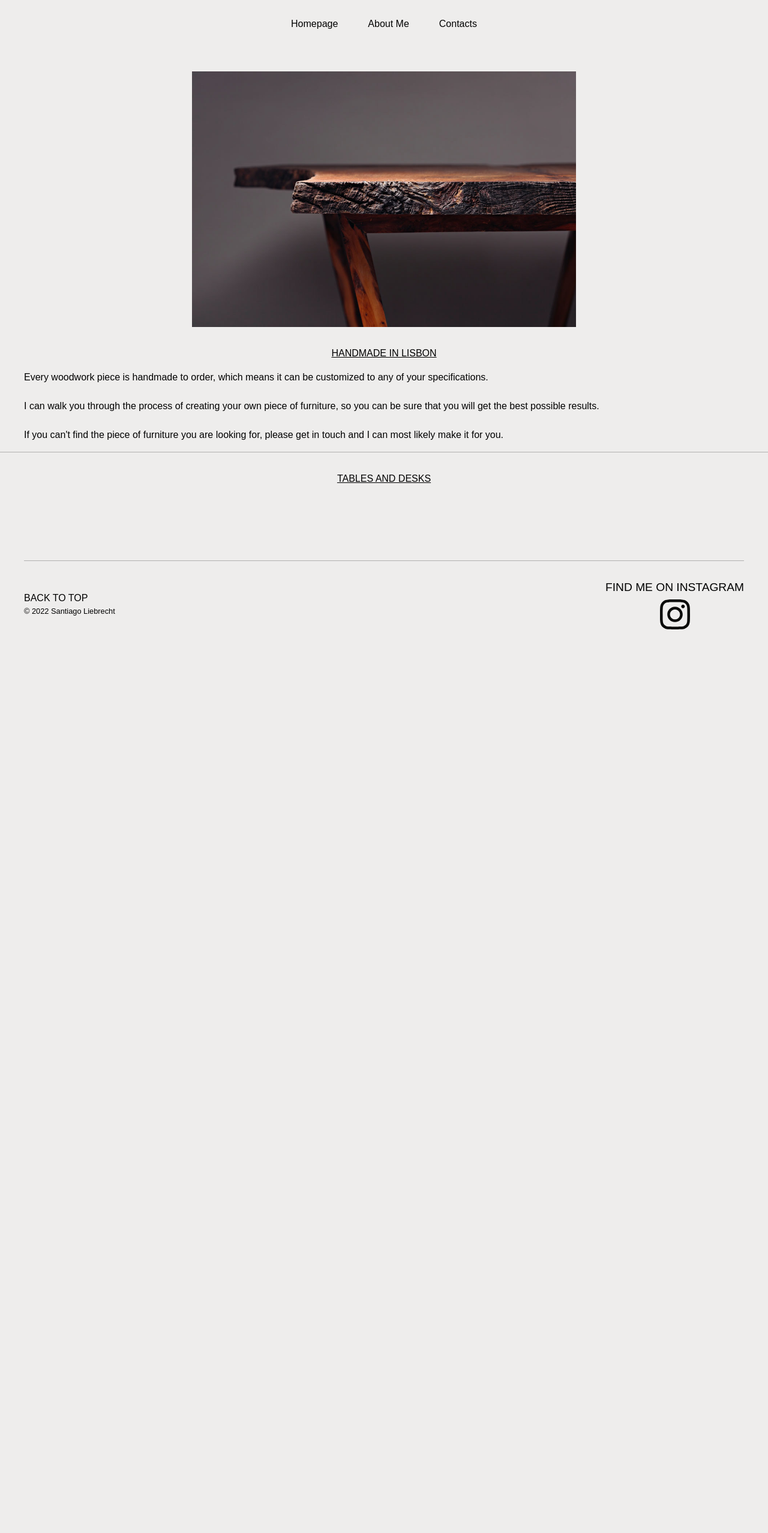
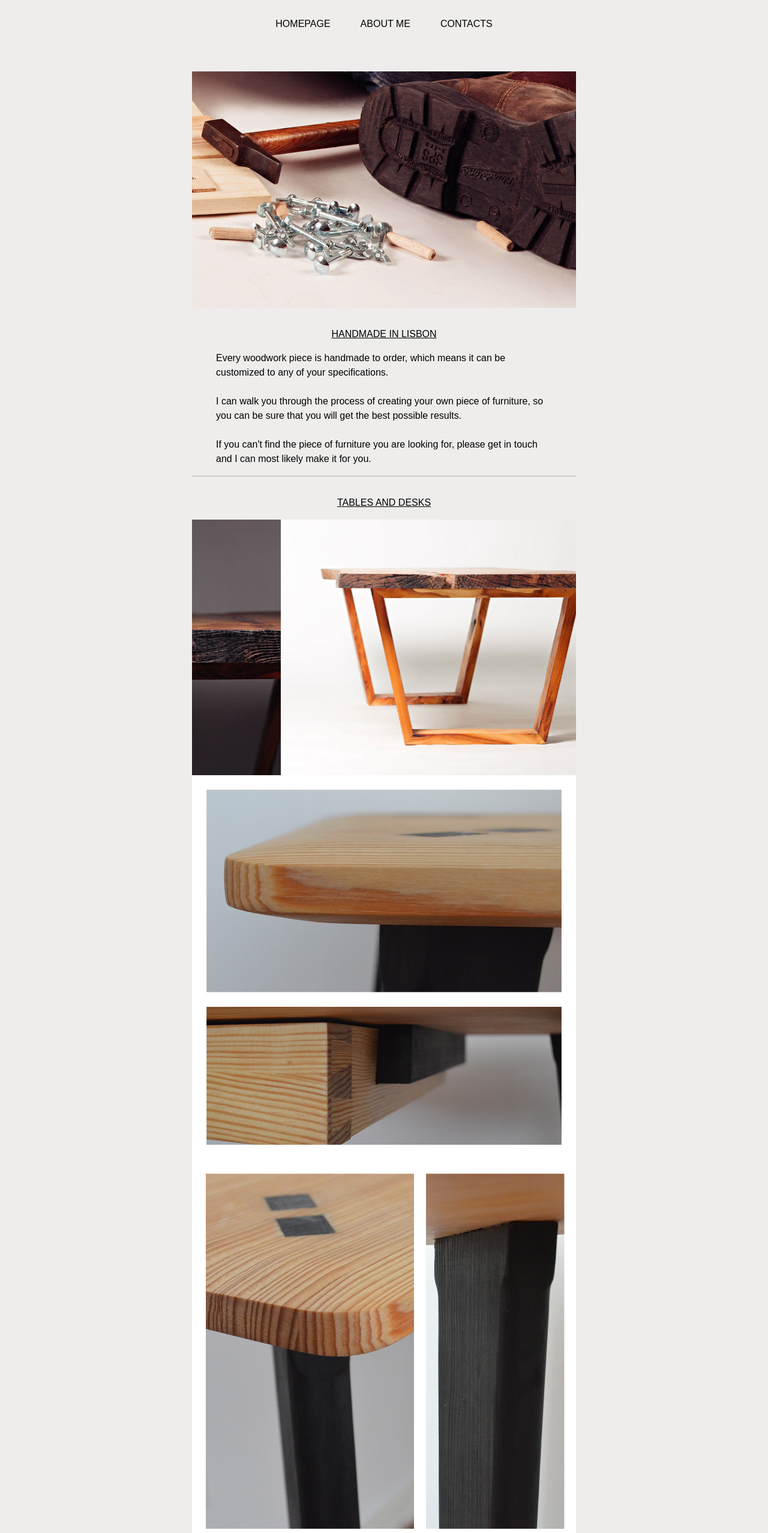
Before and after one commit to santilieb/WCS-checkpoint4-furniture-website, a React (Create React App) app in the folder frontend/: page / in a window 1280 px wide. Shown: the part 131-2686 px from the top of the page at 60% size. Before the commit the page ends 1257 px from the top, so only its background shows below. Built offline with nearby package versions, Linux system fonts and the light colour scheme.

Commit message:
Added styling

```diff
--- a/frontend/src/components/About.css
+++ b/frontend/src/components/About.css
@@ -19,7 +19,7 @@
     color: #f5822a;
 }
 
-@media only screen and (min-width: 1024px) {
+/* @media only screen and (min-width: 1024px) {
     .carousel-container {
         width: 50% !important;
         margin-left: 25% !important;
@@ -33,5 +33,5 @@
     .about-text-container div {
         width: 50% !important;
         margin-left: 25% !important;
-    }
-}
+    } */
+/* } */
--- a/frontend/src/components/Contact.css
+++ b/frontend/src/components/Contact.css
@@ -26,7 +26,7 @@
     }
 
     .contact-right-side img {
-        width: 75%;
+
         margin-top: 40px;
     }
 
--- a/frontend/src/components/Footer.css
+++ b/frontend/src/components/Footer.css
@@ -79,6 +79,7 @@ p {
     margin-bottom: 0 !important;
 }
 
+/*
 @media only screen and (min-width: 1024px) {
 
     .footer-container {
@@ -109,4 +110,4 @@ p {
     .footer-2-flex {
         gap: 140px;
     }
-}
+} */
--- a/frontend/src/components/Homepage.css
+++ b/frontend/src/components/Homepage.css
@@ -9,3 +9,18 @@
     padding-left: 40px;
     padding-right: 40px;
 }
+
+.cabinets-section {
+    height: 535px;
+}
+
+@media only screen and (min-width: 1024px) {
+    main {
+        width: 50% !important;
+        margin-left: 25% !important;
+    }
+
+    .cabinets-section {
+        height: 999px;
+    }
+}
--- a/frontend/src/components/Homepage.jsx
+++ b/frontend/src/components/Homepage.jsx
@@ -24,10 +24,12 @@ import stool_4 from '../images/stool-4.png';
 import table_1 from '../images/table-1.png';
 import table_2 from '../images/table-2.png';
 import table_3 from '../images/table-3.png';
+import shoe_hammer from '../images/shoe_hammer.jpg';
 import Carousel from 'react-bootstrap/Carousel';
 import './Homepage.css';
 
 const chestnut = [chestnut_table_1, chestnut_table_2, chestnut_table_3, chestnut_table_4, chestnut_table_5];
+const cabinets = [cabinet_1, cabinet_2, cabinet_3, cabinet_4, cabinet_5];
 
 function Swiper({ img }) {
     return (
@@ -49,9 +51,11 @@ function Swiper({ img }) {
 function Homepage() {
     return (
         <main className="homepage">
-            <div className="carousel-container">
-                <Swiper img={chestnut} />
-            </div>
+            <img
+                className="d-block w-100"
+                src={shoe_hammer}
+                alt={`Desktop_2`}
+            />
             <div className="homepage-description">
                 <u>HANDMADE IN LISBON</u>
             </div>
@@ -71,7 +75,66 @@ function Homepage() {
             <div className="homepage-description">
                 <u>TABLES AND DESKS</u>
             </div>
+            <div className="">
+                <Swiper img={chestnut} />
+            </div>
+            <div className="desktop-container">
+                <img
+                    className="d-block w-100"
+                    src={desktop_1}
+                    alt={`Desktop_1`}
+                />
+                <img
+                    className="d-block w-100"
+                    src={desktop_2}
+                    alt={`Desktop_2`}
+                />
+            </div>
+            <hr />
+            <div className="homepage-description">
+                <u>CHAIRS AND STOOLS</u>
+            </div>
+            <div className="chairs-stools-container">
+                <div className="chairs-container">
+                    <img
+                        className="d-block w-100"
+                        src={chair_4}
+                        alt={`Chair_4`}
+                    />
+                    <img
+                        className="d-block w-100"
+                        src={chair_2}
+                        alt={`Chair_2`}
+                    />
+                    <img
+                        className="d-block w-100"
+                        src={chair_3}
+                        alt={`Chair_3`}
+                    />
+                </div>
+                <div className="stools-container">
+                    <img
+                        className="d-block w-100"
+                        src={stool_3}
+                        alt={`Stool_3`}
+                    />
+                    <img
+                        className="d-block w-100"
+                        src={stool_1}
 
+                        alt={`Stool_1`}
+                    />
+                </div>
+            </div>
+            <hr />
+            <div className="cabinets-section">
+                <div className="homepage-description">
+                    <u>CABINETS</u>
+                </div>
+                <div className="carousel-cabinets">
+                    <Swiper img={cabinets} />
+                </div>
+            </div>
         </main>
     );
 }
--- a/frontend/src/components/Navigation.css
+++ b/frontend/src/components/Navigation.css
@@ -113,7 +113,7 @@ nav a:nth-child(4) {
 }
 
 .mobileNav {
-    background-color: #f4b977 !important;
+    background-color: #e2be94 !important;
     transition: ease-out 0.2s;
     position: fixed;
     width: 100%;
@@ -134,7 +134,7 @@ nav a:nth-child(4) {
     color: black;
     text-decoration: none;
     font-size: 1.3rem;
-    background-color: #f4b977
+    background-color: #e2be94
 }
 
 .navbar_logo {
--- a/frontend/src/components/Navigation.jsx
+++ b/frontend/src/components/Navigation.jsx
@@ -30,16 +30,16 @@ function Navbar(props) {
                 <nav className="navbar-desktop">
 
                     <div className="">
-                        <Link to="/">Homepage</Link>
-                        <Link to="/about">About Me</Link>
-                        <Link to="/contact">Contacts</Link>
+                        <Link to="/">HOMEPAGE</Link>
+                        <Link to="/about">ABOUT ME</Link>
+                        <Link to="/contact">CONTACTS</Link>
                     </div>
                 </nav>
             </div>
             <nav className={active ? "side-is-active , mobileNav" : "side-not-active mobileNav"} >
-                <Link to="/" onClick={handleHamburger}>Homepage</Link>
-                <Link to="/about" onClick={handleHamburger}>About Me</Link>
-                <Link to="/contact" onClick={handleHamburger}>Contacts</Link>
+                <Link to="/" onClick={handleHamburger}>HOMEPAGE</Link>
+                <Link to="/about" onClick={handleHamburger}>ABOUT ME</Link>
+                <Link to="/contact" onClick={handleHamburger}>CONTACTS</Link>
             </nav>
         </div>
     );
```
